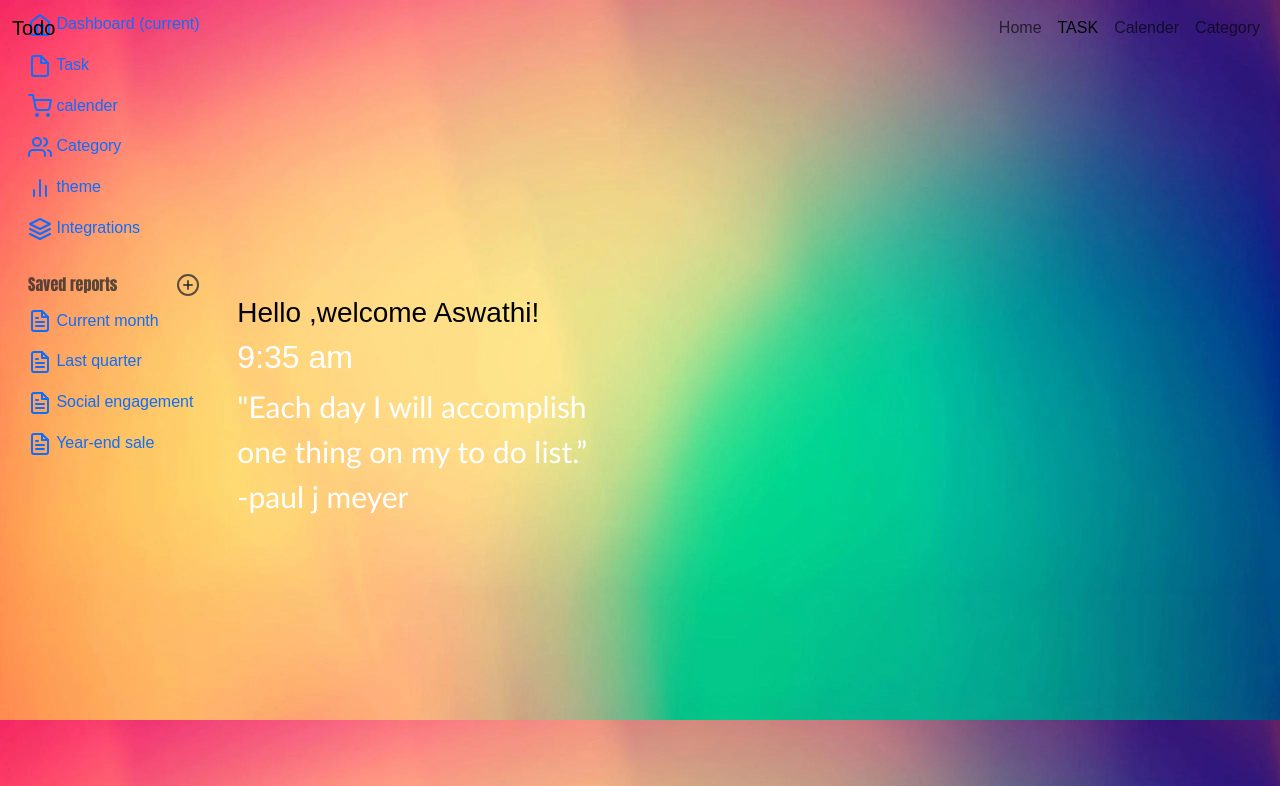
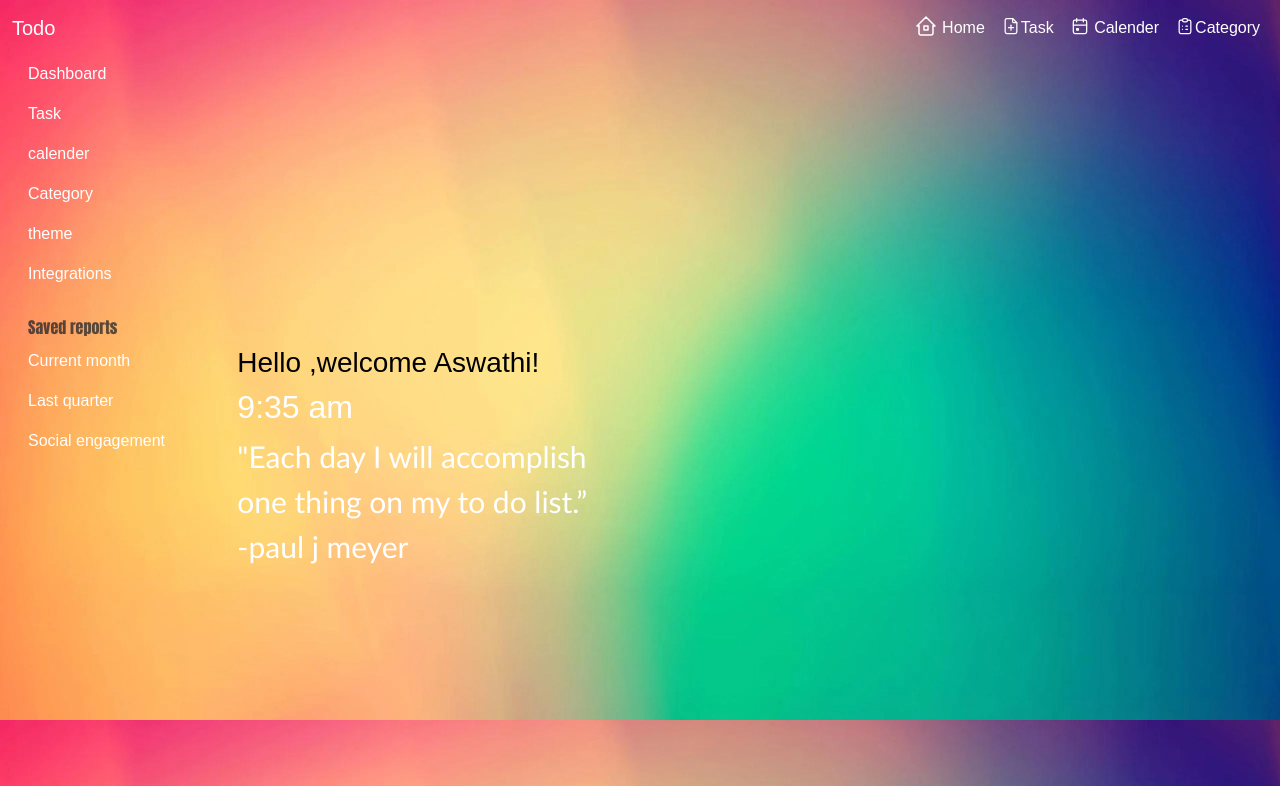
Before and after one commit to iamaswathisnair/originalprjct-aswathi, a Django app: page / in a window 1280 px wide. Shown: the top 786 px of the page. Run offline with Django 3.2, Linux system fonts and the light colour scheme.

Commit message:
ADDING CHANGES

```diff
--- a/todoapp/page_app/static/css/style.css
+++ b/todoapp/page_app/static/css/style.css
@@ -1,30 +1,35 @@
-.nav-link:hover{
+.nav-link:hover {
   color: blue !important;
-
 }
 
-body{
+body {
   font-family: 'Mukta', sans-serif;
 }
 
-h6{
+h6 {
   color: red;
   /* margin-top:10px; */
   font-family: Impact, Haettenschweiler, 'Arial Narrow Bold', sans-serif;
 }
 
-h3{
+h3 {
   color: black;
 }
 
-.navbar-color{
-    background:  #c9e1c1 !important;
-
+.navbar-color {
+  background: #c9e1c1 !important;
 }
 .img-todo {
   background-image: url('/static/img/walll.jpg');
   background-size: cover;
   width: 100%;
   overflow: hidden;
-    margin-top: -60px;
+  margin-top: -10px;
 }
+.nav-item a {
+  color: white;
+}
+
+.nav-item a svg {
+  margin-top: -5px;
+}
--- a/todoapp/page_app/templates/base.html
+++ b/todoapp/page_app/templates/base.html
@@ -23,10 +23,11 @@
   </head>
   <body class="img-todo">
     <nav
-      class="navbar navbar-light fixed-top navbar-expand-lg "
+      class="navbar navbar-dark fixed-top navbar-expand-lg "
     >
       <div class="container-fluid">
-        <a class="navbar-brand" href="{% url 'home' %}">Todo</a>
+        <a class="navbar-brand" href="{% url 'home' %}">
+          Todo</a>
         <button
           class="navbar-toggler"
           type="button"
@@ -42,18 +43,51 @@
           <ul class="navbar-nav ms-auto mb-2 mb-lg-0">
             <li class="nav-item">
               <a class="nav-link" aria-current="page" href="{% url 'home' %}"
-                >Home</a
+                >
+                <svg xmlns="http://www.w3.org/2000/svg" class="icon icon-tabler icon-tabler-home-2" width="24" height="24" viewBox="0 0 24 24" stroke-width="1.5" stroke="#ffffff" fill="none" stroke-linecap="round" stroke-linejoin="round">
+                  <path stroke="none" d="M0 0h24v24H0z" fill="none"/>
+                  <polyline points="5 12 3 12 12 3 21 12 19 12" />
+                  <path d="M5 12v7a2 2 0 0 0 2 2h10a2 2 0 0 0 2 -2v-7" />
+                  <rect x="10" y="12" width="4" height="4" />
+                </svg>
+                Home</a
               >
             </li>
             <li class="nav-item">
-              <a class="nav-link active" href="{% url 'task' %}">TASK</a>
+              <a class="nav-link active" href="{% url 'task' %}">
+                <svg xmlns="http://www.w3.org/2000/svg" class="icon icon-tabler icon-tabler-file-plus" width="20" height="20" viewBox="0 0 24 24" stroke-width="1.5" stroke="#ffffff" fill="none" stroke-linecap="round" stroke-linejoin="round">
+                  <path stroke="none" d="M0 0h24v24H0z" fill="none"/>
+                  <path d="M14 3v4a1 1 0 0 0 1 1h4" />
+                  <path d="M17 21h-10a2 2 0 0 1 -2 -2v-14a2 2 0 0 1 2 -2h7l5 5v11a2 2 0 0 1 -2 2z" />
+                  <line x1="12" y1="11" x2="12" y2="17" />
+                  <line x1="9" y1="14" x2="15" y2="14" />
+                </svg>Task</a>
             </li>
             <li class="nav-item">
-              <a class="nav-link" href="{% url 'calender' %}">Calender</a>
+              <a class="nav-link" href="{% url 'calender' %}">
+                <svg xmlns="http://www.w3.org/2000/svg" class="icon icon-tabler icon-tabler-calendar-event" width="20" height="20" viewBox="0 0 24 24" stroke-width="1.5" stroke="#ffffff" fill="none" stroke-linecap="round" stroke-linejoin="round">
+                  <path stroke="none" d="M0 0h24v24H0z" fill="none"/>
+                  <rect x="4" y="5" width="16" height="16" rx="2" />
+                  <line x1="16" y1="3" x2="16" y2="7" />
+                  <line x1="8" y1="3" x2="8" y2="7" />
+                  <line x1="4" y1="11" x2="20" y2="11" />
+                  <rect x="8" y="15" width="2" height="2" />
+                </svg>
+
+                Calender</a>
             </li>
 
             <li class="nav-item">
-              <a class="nav-link" href="{% url 'category' %}">Category</a>
+              <a class="nav-link" href="{% url 'category' %}">
+                <svg xmlns="http://www.w3.org/2000/svg" class="icon icon-tabler icon-tabler-clipboard-list" width="20" height="20" viewBox="0 0 24 24" stroke-width="1.5" stroke="#ffffff" fill="none" stroke-linecap="round" stroke-linejoin="round">
+                  <path stroke="none" d="M0 0h24v24H0z" fill="none"/>
+                  <path d="M9 5h-2a2 2 0 0 0 -2 2v12a2 2 0 0 0 2 2h10a2 2 0 0 0 2 -2v-12a2 2 0 0 0 -2 -2h-2" />
+                  <rect x="9" y="3" width="6" height="4" rx="2" />
+                  <line x1="9" y1="12" x2="9.01" y2="12" />
+                  <line x1="13" y1="12" x2="15" y2="12" />
+                  <line x1="9" y1="16" x2="9.01" y2="16" />
+                  <line x1="13" y1="16" x2="15" y2="16" />
+                </svg>Category</a>
             </li>
 
           </ul>
@@ -67,7 +101,7 @@
             <ul class="nav flex-column">
               <li class="nav-item">
                 <a class="nav-link active" href="{% url 'home' %}">
-                  <svg
+                  {% comment %} <svg
                     xmlns="http://www.w3.org/2000/svg"
                     width="24"
                     height="24"
@@ -83,13 +117,13 @@
                       d="M3 9l9-7 9 7v11a2 2 0 0 1-2 2H5a2 2 0 0 1-2-2z"
                     ></path>
                     <polyline points="9 22 9 12 15 12 15 22"></polyline>
-                  </svg>
-                  Dashboard <span class="sr-only">(current)</span>
+                  </svg> {% endcomment %}
+                  Dashboard
                 </a>
               </li>
               <li class="nav-item">
                 <a class="nav-link" href="{% url 'task' %}">
-                  <svg
+                  {% comment %} <svg
                     xmlns="http://www.w3.org/2000/svg"
                     width="24"
                     height="24"
@@ -105,13 +139,13 @@
                       d="M13 2H6a2 2 0 0 0-2 2v16a2 2 0 0 0 2 2h12a2 2 0 0 0 2-2V9z"
                     ></path>
                     <polyline points="13 2 13 9 20 9"></polyline>
-                  </svg>
+                  </svg> {% endcomment %}
                   Task
                 </a>
               </li>
               <li class="nav-item">
                 <a class="nav-link" href="{% url 'calender' %}">
-                  <svg
+                  {% comment %} <svg
                     xmlns="http://www.w3.org/2000/svg"
                     width="24"
                     height="24"
@@ -128,13 +162,13 @@
                     <path
                       d="M1 1h4l2.68 13.39a2 2 0 0 0 2 1.61h9.72a2 2 0 0 0 2-1.61L23 6H6"
                     ></path>
-                  </svg>
+                  </svg> {% endcomment %}
                   calender
                 </a>
               </li>
               <li class="nav-item">
                 <a class="nav-link" href="{% url 'category' %}">
-                  <svg
+                  {% comment %} <svg
                     xmlns="http://www.w3.org/2000/svg"
                     width="24"
                     height="24"
@@ -150,13 +184,13 @@
                     <circle cx="9" cy="7" r="4"></circle>
                     <path d="M23 21v-2a4 4 0 0 0-3-3.87"></path>
                     <path d="M16 3.13a4 4 0 0 1 0 7.75"></path>
-                  </svg>
+                  </svg> {% endcomment %}
                   Category
                 </a>
               </li>
               <li class="nav-item">
                 <a class="nav-link" href="#">
-                  <svg
+                  {% comment %} <svg
                     xmlns="http://www.w3.org/2000/svg"
                     width="24"
                     height="24"
@@ -171,13 +205,13 @@
                     <line x1="18" y1="20" x2="18" y2="10"></line>
                     <line x1="12" y1="20" x2="12" y2="4"></line>
                     <line x1="6" y1="20" x2="6" y2="14"></line>
-                  </svg>
+                  </svg> {% endcomment %}
                   theme
                 </a>
               </li>
               <li class="nav-item">
                 <a class="nav-link" href="#">
-                  <svg
+                  {% comment %} <svg
                     xmlns="http://www.w3.org/2000/svg"
                     width="24"
                     height="24"
@@ -192,7 +226,7 @@
                     <polygon points="12 2 2 7 12 12 22 7 12 2"></polygon>
                     <polyline points="2 17 12 22 22 17"></polyline>
                     <polyline points="2 12 12 17 22 12"></polyline>
-                  </svg>
+                  </svg> {% endcomment %}
                   Integrations
                 </a>
               </li>
@@ -203,7 +237,7 @@
             >
               <span>Saved reports</span>
               <a class="d-flex align-items-center text-muted" href="#">
-                <svg
+                {% comment %} <svg
                   xmlns="http://www.w3.org/2000/svg"
                   width="24"
                   height="24"
@@ -218,13 +252,13 @@
                   <circle cx="12" cy="12" r="10"></circle>
                   <line x1="12" y1="8" x2="12" y2="16"></line>
                   <line x1="8" y1="12" x2="16" y2="12"></line>
-                </svg>
+                </svg> {% endcomment %}
               </a>
             </h6>
             <ul class="nav flex-column mb-2">
               <li class="nav-item">
                 <a class="nav-link" href="#">
-                  <svg
+                  {% comment %} <svg
                     xmlns="http://www.w3.org/2000/svg"
                     width="24"
                     height="24"
@@ -243,13 +277,13 @@
                     <line x1="16" y1="13" x2="8" y2="13"></line>
                     <line x1="16" y1="17" x2="8" y2="17"></line>
                     <polyline points="10 9 9 9 8 9"></polyline>
-                  </svg>
+                  </svg> {% endcomment %}
                   Current month
                 </a>
               </li>
               <li class="nav-item">
                 <a class="nav-link" href="#">
-                  <svg
+                  {% comment %} <svg
                     xmlns="http://www.w3.org/2000/svg"
                     width="24"
                     height="24"
@@ -268,13 +302,13 @@
                     <line x1="16" y1="13" x2="8" y2="13"></line>
                     <line x1="16" y1="17" x2="8" y2="17"></line>
                     <polyline points="10 9 9 9 8 9"></polyline>
-                  </svg>
+                  </svg> {% endcomment %}
                   Last quarter
                 </a>
               </li>
               <li class="nav-item">
                 <a class="nav-link" href="#">
-                  <svg
+                  {% comment %} <svg
                     xmlns="http://www.w3.org/2000/svg"
                     width="24"
                     height="24"
@@ -293,35 +327,11 @@
                     <line x1="16" y1="13" x2="8" y2="13"></line>
                     <line x1="16" y1="17" x2="8" y2="17"></line>
                     <polyline points="10 9 9 9 8 9"></polyline>
-                  </svg>
+                  </svg> {% endcomment %}
                   Social engagement
                 </a>
               </li>
-              <li class="nav-item">
-                <a class="nav-link" href="#">
-                  <svg
-                    xmlns="http://www.w3.org/2000/svg"
-                    width="24"
-                    height="24"
-                    viewBox="0 0 24 24"
-                    fill="none"
-                    stroke="currentColor"
-                    stroke-width="2"
-                    stroke-linecap="round"
-                    stroke-linejoin="round"
-                    class="feather feather-file-text"
-                  >
-                    <path
-                      d="M14 2H6a2 2 0 0 0-2 2v16a2 2 0 0 0 2 2h12a2 2 0 0 0 2-2V8z"
-                    ></path>
-                    <polyline points="14 2 14 8 20 8"></polyline>
-                    <line x1="16" y1="13" x2="8" y2="13"></line>
-                    <line x1="16" y1="17" x2="8" y2="17"></line>
-                    <polyline points="10 9 9 9 8 9"></polyline>
-                  </svg>
-                  Year-end sale
-                </a>
-              </li>
+
             </ul>
           </div>
         </nav>
```
Lines whose indentation alone changed are shown as unchanged.
